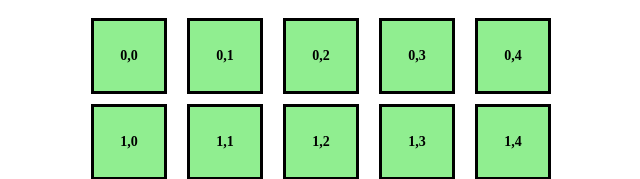
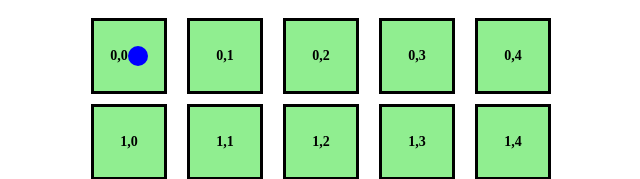
Before and after one commit to murixiyang/Room25, an Angular app in the folder Room25Web/: page / in a window 1280 px wide. Shown: the top 179 px of the page, without its empty margins (319-959 px from the left). Built offline with nearby package versions, Linux system fonts and the light colour scheme.

Commit message:
Can show player indicator

```diff
--- /dev/null
+++ b/Room25Web/src/app/action.enum.ts
@@ -0,0 +1,7 @@
+export enum Action {
+  MOVE = 'Move',
+  PEEK = 'Peek',
+  PUSH = 'Push',
+  DRAG = 'Drag',
+  SPECIAL = 'Special',
+}
--- a/Room25Web/src/app/gameboard/gameboard.component.html
+++ b/Room25Web/src/app/gameboard/gameboard.component.html
@@ -1,7 +1,11 @@
 <div class="game-board">
   <div *ngFor="let row of rows">
     <div *ngFor="let col of cols" class="room">
-      <app-room [xIndex]="col" [yIndex]="row"></app-room>
+      <app-room [xIndex]="col" [yIndex]="row">
+        <app-player
+          *ngIf="col === player.xIndex && row === player.yIndex"
+        ></app-player>
+      </app-room>
     </div>
   </div>
 </div>
--- a/Room25Web/src/app/gameboard/gameboard.component.ts
+++ b/Room25Web/src/app/gameboard/gameboard.component.ts
@@ -1,16 +1,18 @@
 import { Component } from '@angular/core';
 import { RoomComponent } from '../room/room.component';
 
-import { NgFor } from '@angular/common';
+import { NgFor, NgIf } from '@angular/common';
+import { PlayerComponent } from '../player/player.component';
 
 @Component({
   selector: 'app-gameboard',
   standalone: true,
-  imports: [RoomComponent, NgFor],
+  imports: [RoomComponent, PlayerComponent, NgFor, NgIf],
   templateUrl: './gameboard.component.html',
   styleUrl: './gameboard.component.css',
 })
 export class GameboardComponent {
   rows: number[] = [0, 1, 2, 3, 4];
   cols: number[] = [0, 1, 2, 3, 4];
+  player = new PlayerComponent();
 }
--- /dev/null
+++ b/Room25Web/src/app/player/player.component.css
@@ -0,0 +1,6 @@
+.player-indicator {
+  width: 20px; /* Adjust circle size as needed */
+  height: 20px; /* Adjust circle size as needed */
+  border-radius: 50%; /* Make the element a circle */
+  background-color: blue; /* Change color as needed */
+}
--- /dev/null
+++ b/Room25Web/src/app/player/player.component.html
@@ -0,0 +1 @@
+<div class="player-indicator"></div>
--- a/Room25Web/src/app/room/room.component.html
+++ b/Room25Web/src/app/room/room.component.html
@@ -1,3 +1,4 @@
 <div class="room" [ngClass]="dangerousLevel.toLowerCase()">
   <span class="index">{{ xIndex }},{{ yIndex }}</span>
+  <ng-content></ng-content>
 </div>
--- a/Room25Web/src/app/room/room.component.ts
+++ b/Room25Web/src/app/room/room.component.ts
@@ -14,13 +14,17 @@ import { LockStatus } from '../lock-status.enum';
 })
 export class RoomComponent {
   @Input() dangerousLevel: DangerousLevel = DangerousLevel.GREEN;
+  @Input() lockStatus: LockStatus = LockStatus.AVAILABLE;
   @Input() xIndex: number = 0;
   @Input() yIndex: number = 0;
-  @Input() lockStatus: LockStatus = LockStatus.AVAILABLE;
 
   performAction() {
     console.log(
       `Room action performed for room at (${this.xIndex}, ${this.yIndex})`
     );
   }
+
+  isPlayerInsideRoom(playerXIndex: number, playerYIndex: number): boolean {
+    return this.xIndex === playerXIndex && this.yIndex === playerYIndex;
+  }
 }
```
Also changed, not shown: Room25Web/src/app/player/player.component.ts (added, +22 -0 lines), 1 other file (tests, documents, lock files or other folders).
